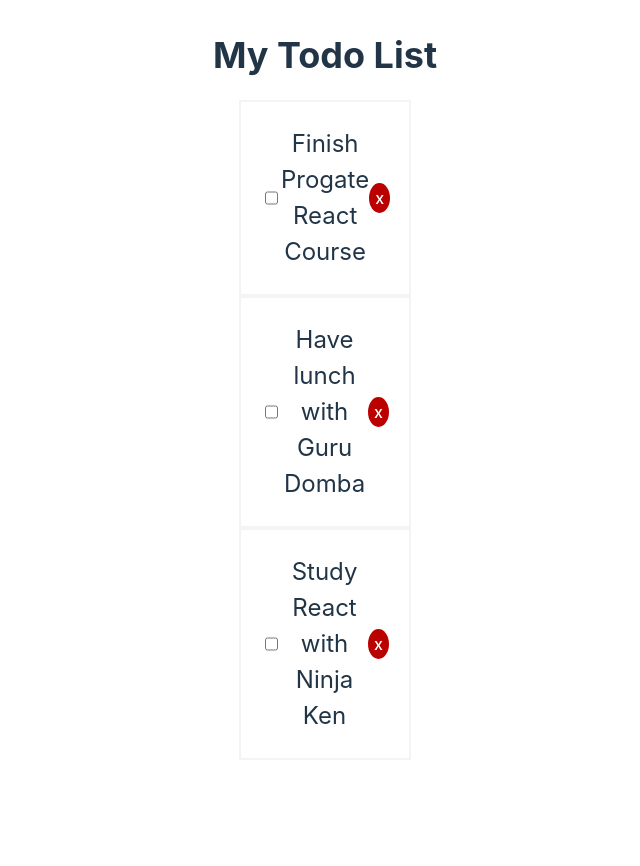
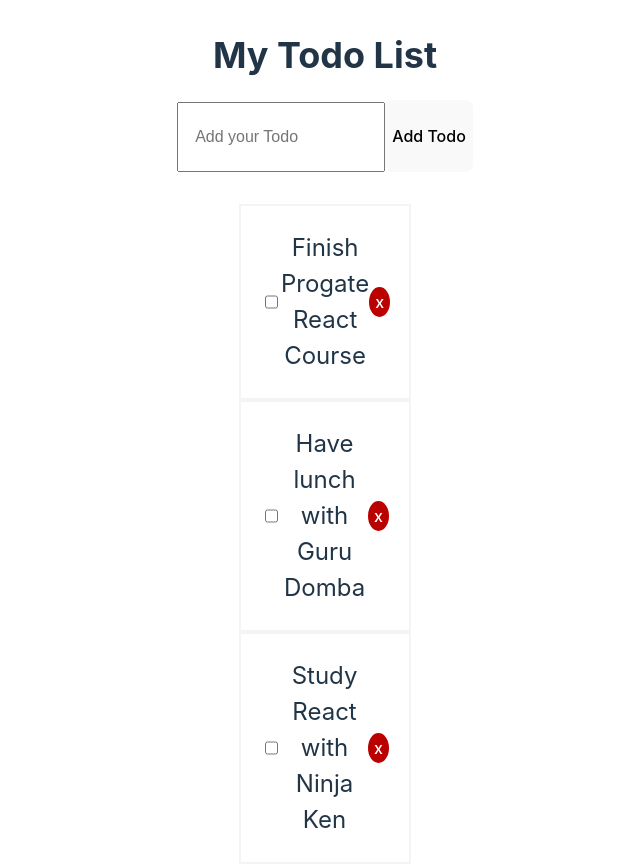
Before and after one commit to rusqi/Project-ToDo-App-Progate, a React (Vite) app: page / in a window 1280 px wide. Shown: the top 866 px of the page, without its empty margins (315-955 px from the left). Before the commit the page ends 800 px from the top, so only its background shows below. Built offline with nearby package versions, Linux system fonts and the light colour scheme.

Commit message:
Checkpoint added

```diff
--- a/src/App.jsx
+++ b/src/App.jsx
@@ -1,5 +1,6 @@
 import React, { useState } from 'react'
 import Todos from './components/Todos'
+import TodoForm from './components/TodoForm'
 
 function App() {
   const [todos, setTodos] = useState([
@@ -19,7 +20,7 @@
       completed: false,
     },
   ])
-  // Definisikan function toggleCompleted di sini
+
   const toggleCompleted = (todoId) => {
     const updatedTodos = todos.map((todo) => {
       if(todo.id === todoId) {
@@ -35,12 +36,14 @@
     setTodos(updatedTodos);
   };
 
-
+  const addTodo = () => {
+    console.log('This is addTodo Function is ')
+  }
 
   return (
-    // Menambah CSS
     <div style={{ textAlign: 'center', padding: '12px' }}>
       <h1 style={{fontSize: '36px'}}>My Todo List</h1>
+      <TodoForm addTodo={addTodo} />
       <Todos todos={todos} toggleCompleted={toggleCompleted} deleteTodo={deleteTodo}/>
     </div>
   )
--- /dev/null
+++ b/src/components/TodoForm.jsx
@@ -0,0 +1,54 @@
+import React from 'react'
+
+const TodoForm = ({ addTodo }) => {
+   // const [title, setTitle] = useState('')
+
+    const handleSubmit = (event) => {
+      event.preventDefault()
+      addTodo()
+    }
+
+    const handleChangeTitle = (event) => {
+      setTitle(event.target.value)
+    }
+
+    //console.log(title)
+
+    return (
+      <div style={styles.container}>
+        <form
+          onSubmit={(event) => {
+            handleSubmit(event)
+          }}
+        >
+          <input
+            type="text"
+            placeholder="Add your Todo"
+            style={styles.formInput}
+            onChange={(event) => {
+              handleChangeTitle(event)
+            }}
+          />
+          <button style={styles.button}>Add Todo</button>
+        </form>
+      </div>
+    )
+  }
+
+const styles = {
+  container: {
+    marginBottom: '32px',
+  },
+  formInput: {
+    height: '66px',
+    width: '40%',
+    fontSize: '16px',
+    padding: '0 16px',
+  },
+  button: {
+    height: '72px',
+    fontSize: '16px',
+  },
+}
+
+export default TodoForm
--- a/src/components/TodoItem.jsx
+++ b/src/components/TodoItem.jsx
@@ -1,6 +1,5 @@
 import React from 'react'
 
-// Menerima function toggleCompleted sebagai sebuah prop
 const TodoItem = ({ todo, toggleCompleted, deleteTodo }) => {
   const getTodoTitleStyle = () => {
     if (todo.completed === true) {
@@ -14,7 +13,6 @@
       <input
         type="checkbox"
         style={styles.checkbox}
-        //  Memberikan id dari todo sebagai argument
         onChange={() => toggleCompleted(todo.id)}
       />
       <p style={getTodoTitleStyle()}>{todo.title}</p>
--- a/src/components/Todos.jsx
+++ b/src/components/Todos.jsx
@@ -1,7 +1,6 @@
 import React from 'react'
 import TodoItem from './TodoItem'
 
-// Menerima function toggleCompleted sebagai sebuah prop
 const Todos = ({ todos, toggleCompleted, deleteTodo }) => {
   return (
       <div style={{ width: '40%', margin: '0 auto' }}>
@@ -10,7 +9,6 @@
           <TodoItem
             key={todo.id}
             todo={todo}
-            // Teruskan function toggleCompleted ke component TodoItem
             toggleCompleted={toggleCompleted}
             deleteTodo={deleteTodo}
           />
```
